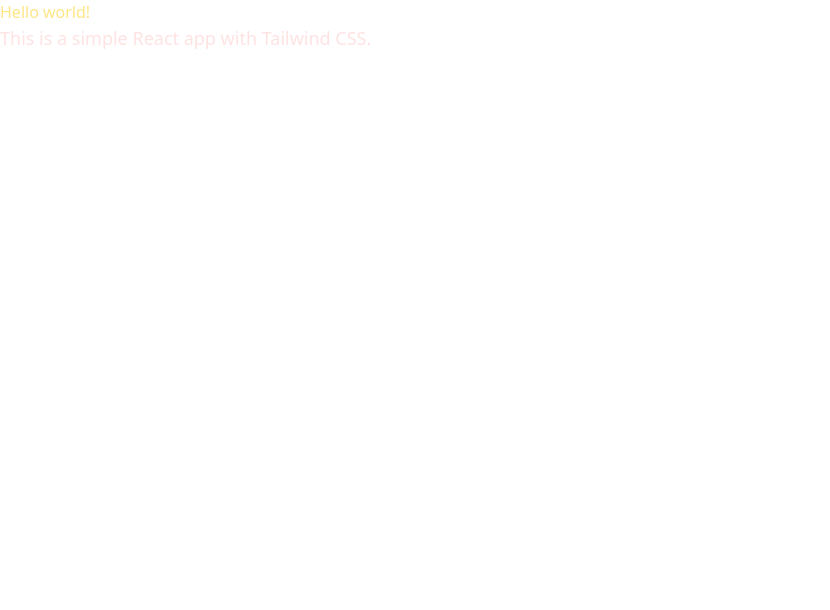
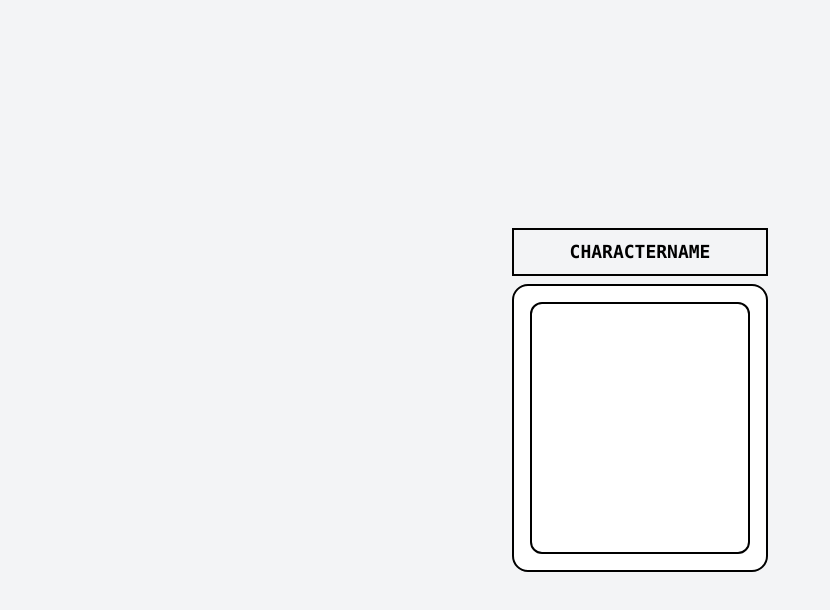
Before and after one commit to axyc13/PixelPal, a React (Vite) app: page / in a window 1280 px wide. Shown: the top 610 px of the page, without its empty margins (0-830 px from the left). Built offline with nearby package versions, Linux system fonts and the light colour scheme.

Commit message:
FlashCard code

```diff
--- a/src/App.tsx
+++ b/src/App.tsx
@@ -1,20 +1,13 @@
-import React from 'react'
+import React from 'react';
+import CardComponent from './components/CardComponent';
 
 function App() {
-
-
   return (
-    <>
-      <div>
-        <h1 className="text-amber-200">
-          Hello world!
-        </h1>
-        <p className="text-lg text-red-100">
-          This is a simple React app with Tailwind CSS.
-        </p>
-      </div>
-    </>
-  )
+    <div className="p-8 bg-gray-100 min-h-screen flex items-center justify-center">
+      <CardComponent title="CHARACTERNAME">
+      </CardComponent>
+    </div>
+  );
 }
 
-export default App
+export default App;
--- /dev/null
+++ b/src/components/CardComponent.tsx
@@ -0,0 +1,26 @@
+// src/components/CardComponent.tsx
+import React from 'react';
+
+interface CardComponentProps {
+  title?: string;
+  children?: React.ReactNode;
+}
+
+const CardComponent: React.FC<CardComponentProps> = ({ title = 'name', children }) => {
+  return (
+    <div className="inline-block text-center font-mono">
+      <div className="border-2 border-black px-4 py-2 mb-2 text-lg font-bold">
+        {title}
+      </div>
+      <div className="relative bg-white border-2 border-black rounded-2xl w-64 h-72 p-4 box-border">
+        <div className="border-2 border-black rounded-xl w-full h-full">
+          {children}
+        </div>
+        <div className="absolute bottom-2 left-1/2 transform -translate-x-1/2 text-xl">
+        </div>
+      </div>
+    </div>
+  );
+};
+
+export default CardComponent;
```
Also changed, not shown: 1 other file (tests, documents, lock files or other folders).
